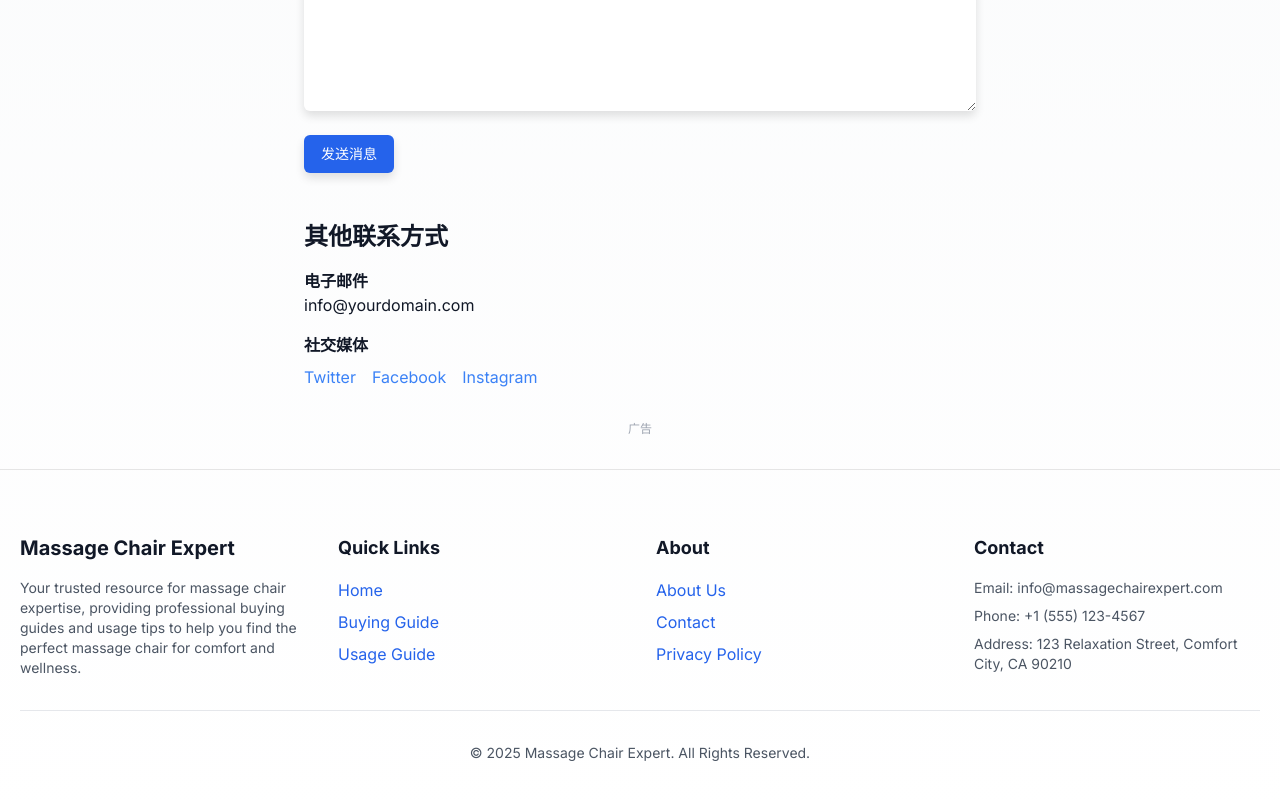
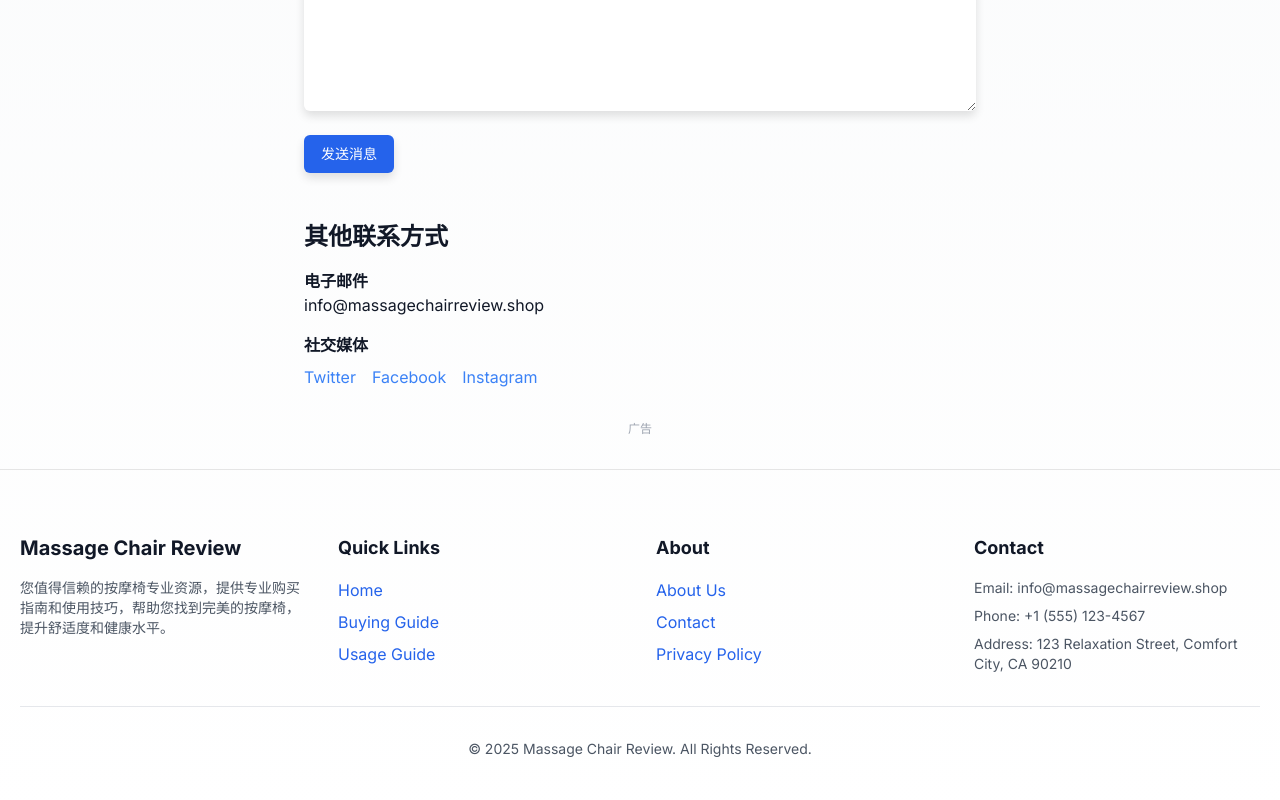
Before and after one commit to likangtt/amy, a Next.js app: page /contact in a window 1280 px wide. Shown: the part 508-1308 px from the top of the page. Built offline with nearby package versions, Linux system fonts and the light colour scheme.

Commit message:
更新网站邮箱地址为 info@massagechairreview.shop 并更新网站名称

```diff
--- a/src/app/_components/footer.tsx
+++ b/src/app/_components/footer.tsx
@@ -11,9 +11,9 @@ export function Footer() {
         <div className="py-12 md:py-16">
           <div className="grid grid-cols-1 md:grid-cols-4 gap-8">
             <div className="col-span-1 md:col-span-1">
-              <h4 className="text-xl font-bold mb-4">Massage Chair Expert</h4>
+              <h4 className="text-xl font-bold mb-4">Massage Chair Review</h4>
               <p className="text-sm text-gray-600 dark:text-gray-400">
-                Your trusted resource for massage chair expertise, providing professional buying guides and usage tips to help you find the perfect massage chair for comfort and wellness.
+                您值得信赖的按摩椅专业资源，提供专业购买指南和使用技巧，帮助您找到完美的按摩椅，提升舒适度和健康水平。
               </p>
             </div>
 
@@ -38,7 +38,7 @@ export function Footer() {
             <div className="col-span-1">
               <h4 className="text-lg font-bold mb-4">Contact</h4>
               <ul className="space-y-2 text-sm text-gray-600 dark:text-gray-400">
-                <li>Email: info@massagechairexpert.com</li>
+                <li>Email: info@massagechairreview.shop</li>
                 <li>Phone: +1 (555) 123-4567</li>
                 <li>Address: 123 Relaxation Street, Comfort City, CA 90210</li>
               </ul>
--- a/src/app/_components/schema-markup-server.tsx
+++ b/src/app/_components/schema-markup-server.tsx
@@ -28,7 +28,7 @@ export function SchemaMarkupServer({
   const websiteSchema = {
     "@context": "https://schema.org",
     "@type": "WebSite",
-    "name": "Massage Chair Buying Guide",
+    "name": "Massage Chair Review",
     "url": baseUrl,
     "potentialAction": {
       "@type": "SearchAction",
@@ -63,7 +63,7 @@ export function SchemaMarkupServer({
       },
       "publisher": {
         "@type": "Organization",
-        "name": "Massage Chair Buying Guide",
+        "name": "Massage Chair Review",
         "logo": {
           "@type": "ImageObject",
           "url": `${baseUrl}/images/logo.png`
--- a/src/app/_components/schema-markup.tsx
+++ b/src/app/_components/schema-markup.tsx
@@ -29,7 +29,7 @@ export function SchemaMarkup({
   const websiteSchema = {
     "@context": "https://schema.org",
     "@type": "WebSite",
-    "name": "Massage Chair Buying Guide",
+    "name": "Massage Chair Review",
     "url": baseUrl,
     "potentialAction": {
       "@type": "SearchAction",
@@ -64,7 +64,7 @@ export function SchemaMarkup({
       },
       "publisher": {
         "@type": "Organization",
-        "name": "Massage Chair Buying Guide",
+        "name": "Massage Chair Review",
         "logo": {
           "@type": "ImageObject",
           "url": `${baseUrl}/images/logo.png`
--- a/src/app/contact/page.tsx
+++ b/src/app/contact/page.tsx
@@ -175,7 +175,7 @@ export default function Contact() {
             <div className="space-y-4">
               <div>
                 <h3 className="font-semibold">电子邮件</h3>
-                <p>info@yourdomain.com</p>
+                <p>info@massagechairreview.shop</p>
               </div>
               <div>
                 <h3 className="font-semibold">社交媒体</h3>
--- a/src/lib/constants.ts
+++ b/src/lib/constants.ts
@@ -1,4 +1,4 @@
 export const EXAMPLE_PATH = "blog-starter";
-export const CMS_NAME = "Massage Chair Expert";
+export const CMS_NAME = "Massage Chair Review";
 export const HOME_OG_IMAGE_URL =
   "https://og-image.vercel.app/Massage%20Chair%20Expert.png?theme=light&md=1&fontSize=100px&images=https%3A%2F%2Fassets.vercel.com%2Fimage%2Fupload%2Ffront%2Fassets%2Fdesign%2Fnextjs-black-logo.svg";
```
